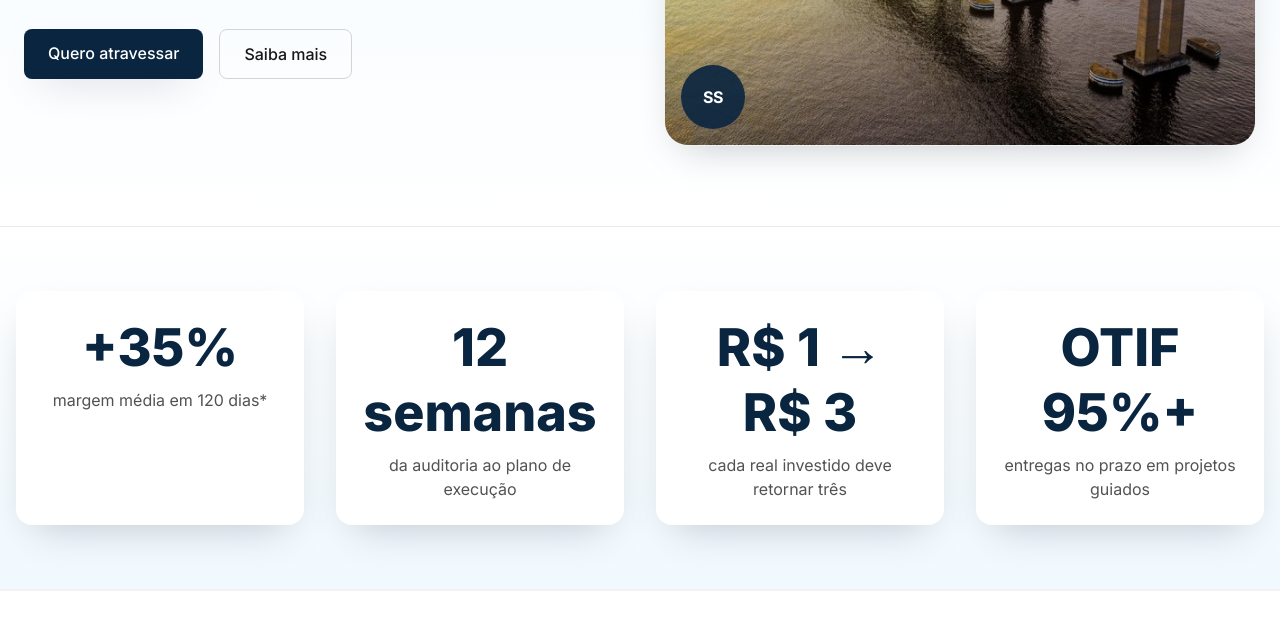
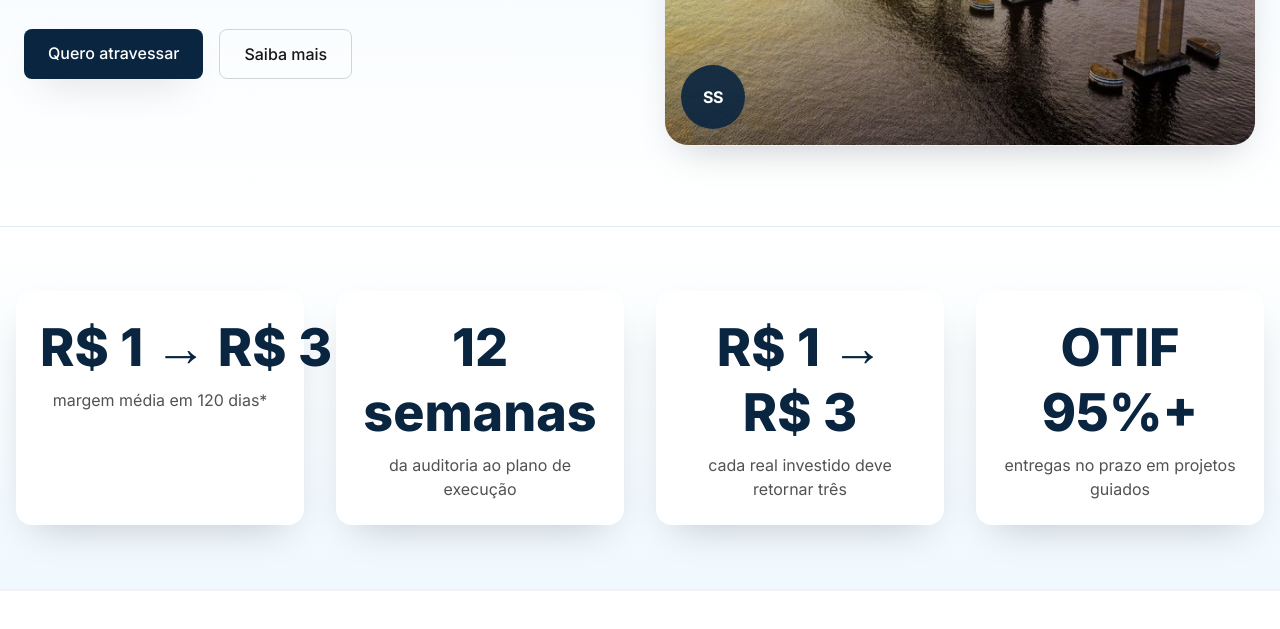
Before and after one commit to Gabrielbuddy/site-suzam, a plain HTML site: page index.html in a window 1280 px wide. Shown: the part 451-1080 px from the top of the page. Drawn offline with nearby package versions, Linux system fonts and the light colour scheme.

Commit message:
index.html

```diff
--- a/index.html
+++ b/index.html
@@ -74,7 +74,9 @@
   <section class="border-y border-black/5 bg-gradient-to-b from-white to-sky-50">
     <div class="container mx-auto px-4 py-16 grid gap-8 sm:grid-cols-2 lg:grid-cols-4 text-center">
       <div class="p-6 rounded-2xl bg-white soft-shadow hover:scale-105 transition-transform">
-        <div class="text-[clamp(2rem,5vw,3.25rem)] font-extrabold text-ink leading-tight">+35%</div>
+        <div class="text-[clamp(2rem,5vw,3.25rem)] font-extrabold text-ink leading-tight">
+  <span class="inline-block whitespace-nowrap">R$ 1 → R$ 3</span>
+</div>
         <p class="mt-2 text-neutral-600 text-base">margem média em 120 dias*</p>
       </div>
       <div class="p-6 rounded-2xl bg-white soft-shadow hover:scale-105 transition-transform">
```
